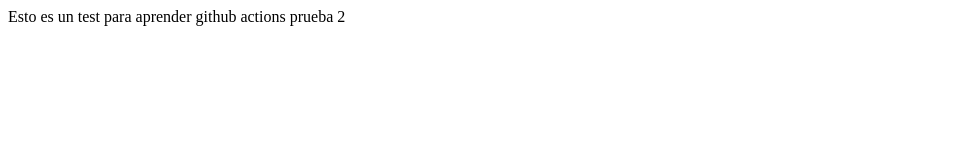
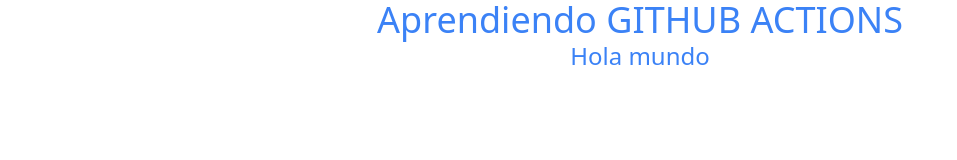
Before and after one commit to johnsoto90/ActionsCICD, a plain HTML site: page index.html in a window 1280 px wide. Shown: the whole page, without its empty margins (0-957 px from the left). Drawn offline with nearby package versions, Linux system fonts and the light colour scheme.

Commit message:
feat: second commit

```diff
--- a/index.html
+++ b/index.html
@@ -4,8 +4,12 @@
     <meta http-equiv="X-UA-Compatible" content="IE=edge" />
     <meta name="viewport" content="width=device-width, initial-scale=1.0" />
     <title>Aprendiendo GITHUB ACTIONS</title>
+    <script src="https://cdn.tailwindcss.com"></script>
   </head>
   <body>
-    Esto es un test para aprender github actions prueba 2
+    <div class="container mx-auto">
+      <h1 class="text-4xl text-center text-blue-500">Aprendiendo GITHUB ACTIONS</h1>
+      <p class="text-2xl text-center text-blue-500">Hola mundo</p>
+    </div>
   </body>
 </html>
```
